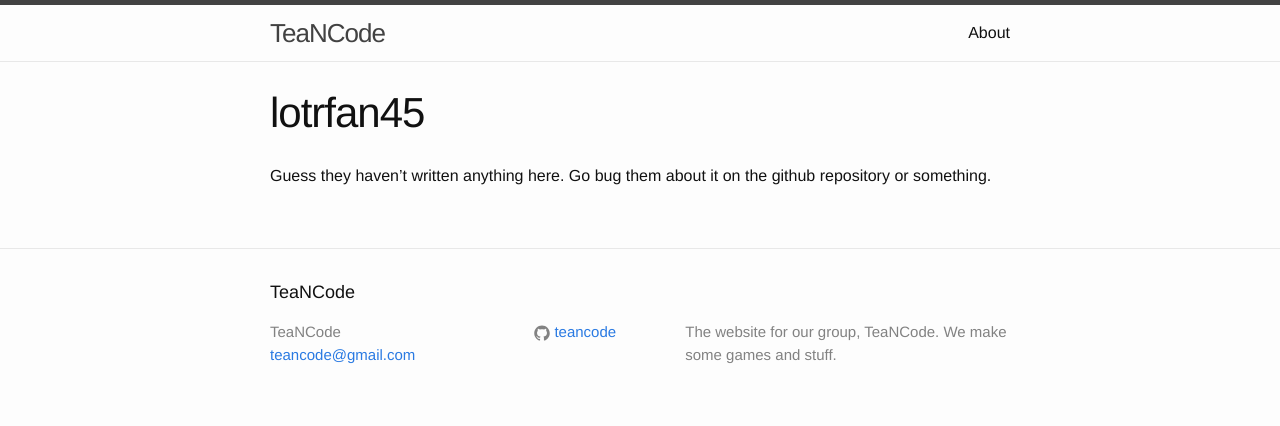
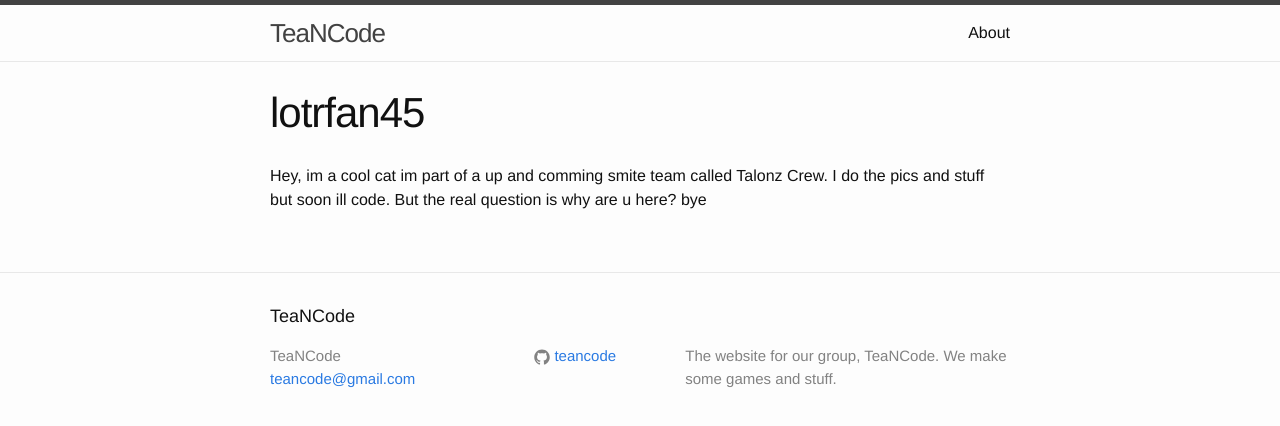
Before and after one commit to TeaNCode/TeaNCode.github.io, a Jekyll site: the page built from about/lotrfan45/index.md, in a window 1280 px wide. Shown: the top 426 px of the page. Built offline with Jekyll 4.4.1, drawn with Linux system fonts in a browser that asks for light colours.

Commit message:
lol
i did stuff

```diff
--- a/about/lotrfan45/index.md
+++ b/about/lotrfan45/index.md
@@ -4,4 +4,6 @@ title: lotrfan45
 permalink: /about/lotrfan45
 ---
 
-Guess they haven't written anything here. Go bug them about it on the github repository or something.
+Hey, im a cool cat im part of a up and comming smite team called Talonz Crew. I do the pics and stuff but soon ill code.
+But the real question is why are u here?
+bye
```
